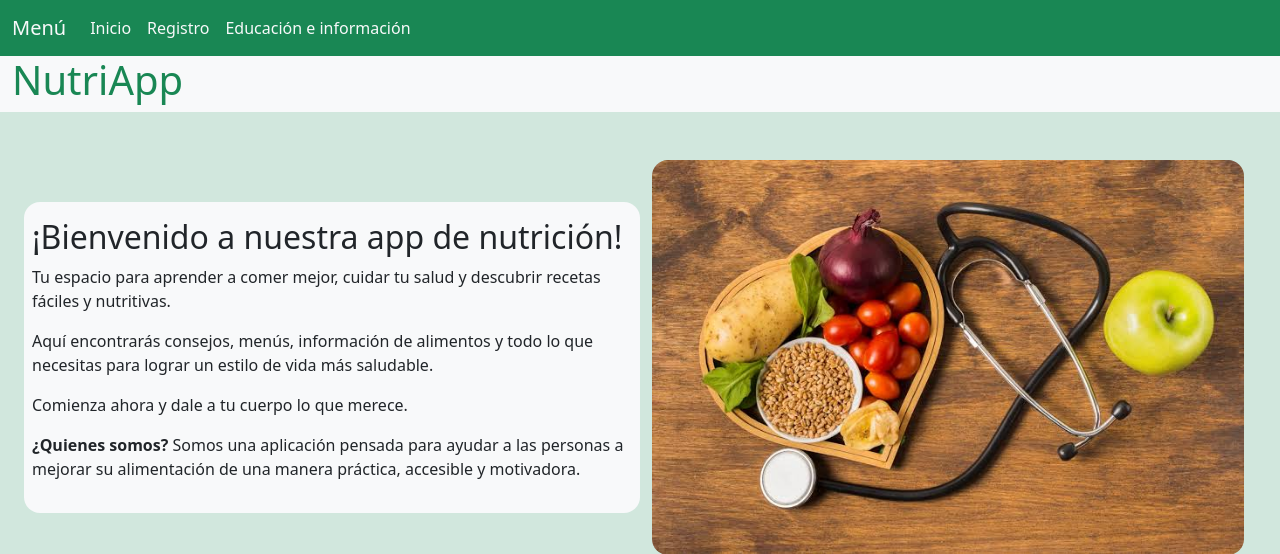
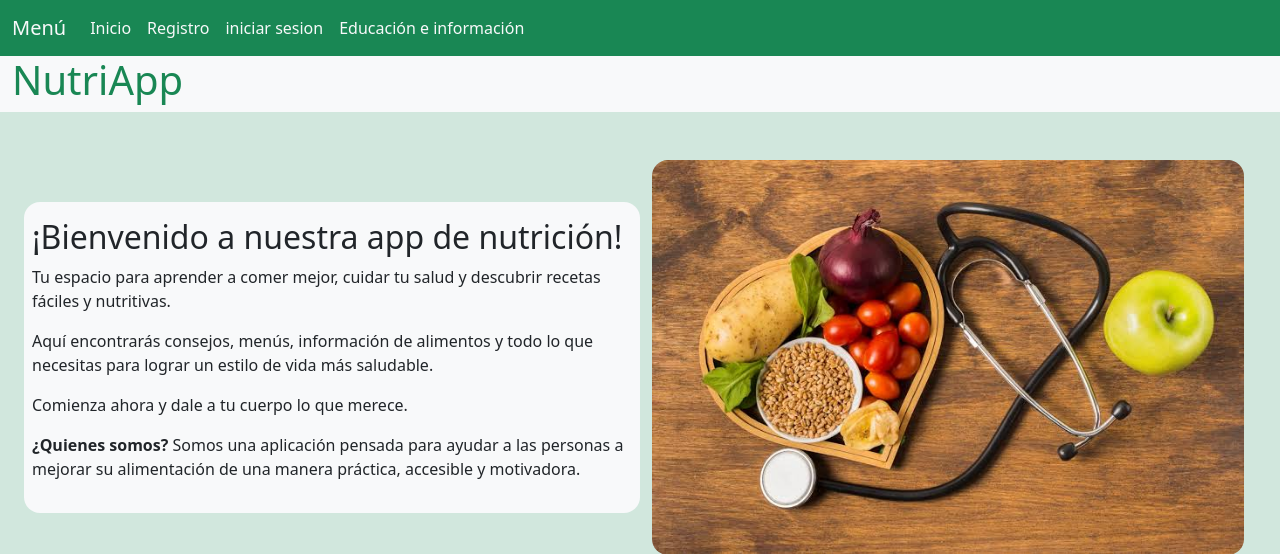
Before and after one commit to Leyva-Holguin/NutriApp, a Flask app: page / in a window 1280 px wide. Shown: the top 554 px of the page. Run offline with Flask 3, Linux system fonts and the light colour scheme.

Commit message:
ayudaporfayaqierodormi

```diff
--- a/templates/base.html
+++ b/templates/base.html
@@ -30,9 +30,18 @@
                                 <a class="nav-link active text-light" aria-current="page"
                                     href="http://127.0.0.1:5000">Inicio</a>
                             </li>
+                            {% if session.get('logueado') %}
+                                <li class="nav-item">
+                                    <a class="nav-link text-ligh" href="{{ url_for('logout') }}">Cerrar Sesión</a>
+                                </li>
+                            {% else %}
                             <li class="nav-item">
                                 <a class="nav-link text-light" href="http://127.0.0.1:5000/registro">Registro</a>
                             </li>
+                                <li class="nav-item">
+                                    <a class="nav-link text-light" href="http://127.0.0.1:5000/iniciar">iniciar sesion</a>
+                                </li>
+                            {% endif %}
                             <li class="nav-item">
                                 <a class="nav-link text-light" href="http://127.0.0.1:5000/educacion">Educación e información</a>
                             </li>
```
